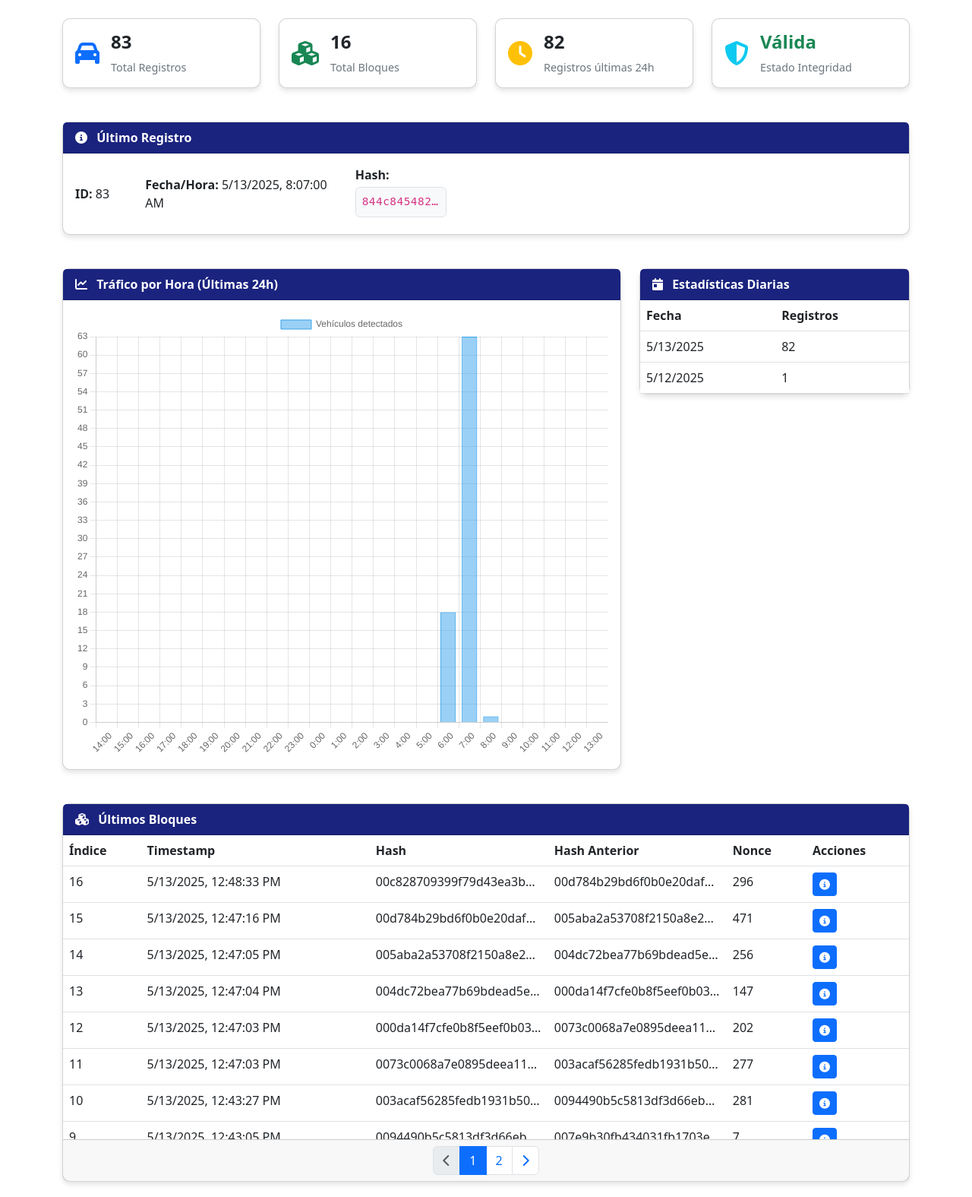
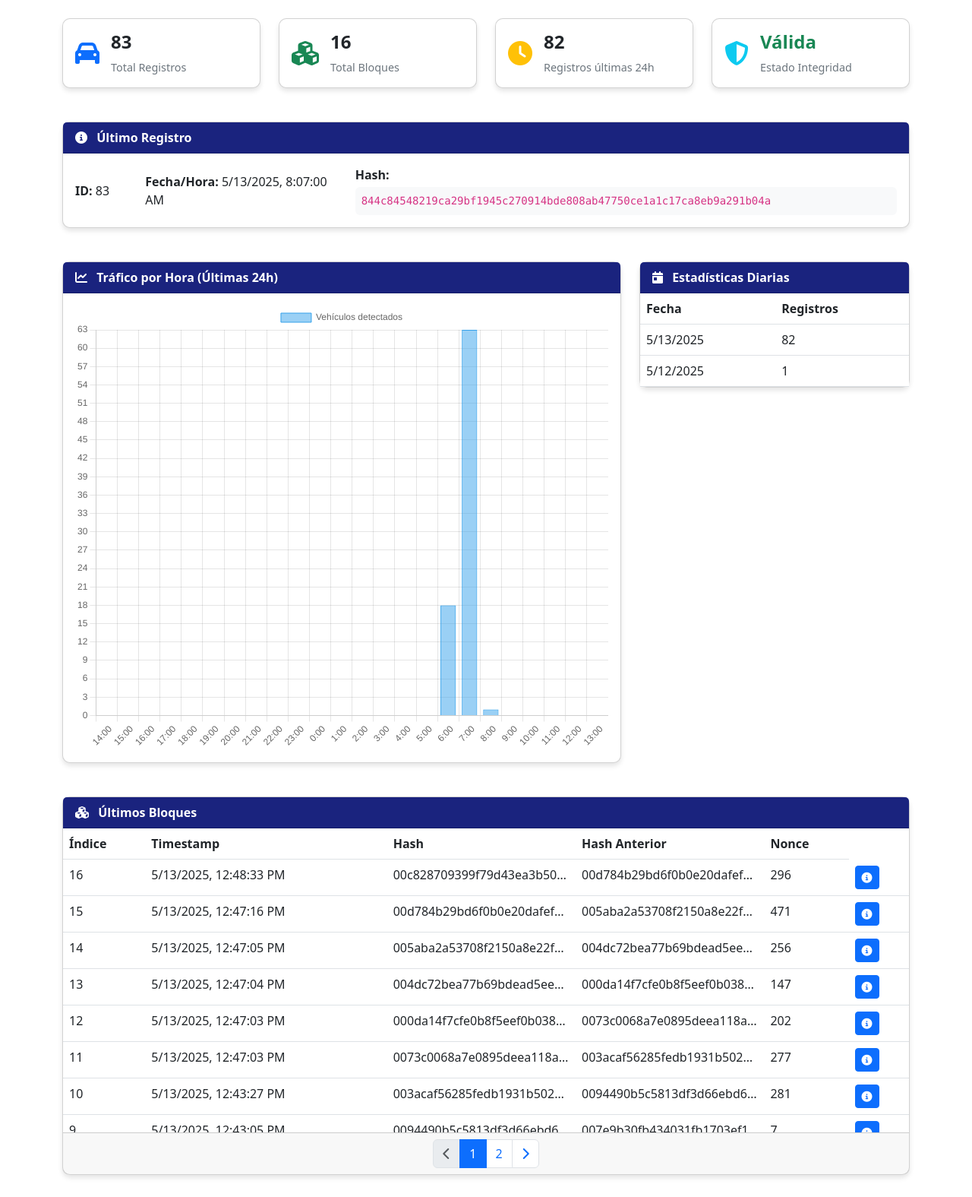
Before and after one commit to NavajaOff/ARDUINO, a Flask app: page / in a window 1280 px wide. Shown: the part 56-1631 px from the top of the page at 76% size. After the commit the page ends 1606 px from the top, so only its background shows below. Run offline with Flask 3, Linux system fonts and the light colour scheme; data comes from the database, SQL or seed files in the repository; data that the repository does not hold is empty; some libraries are stand-ins or nearby versions.

Commit message:
Arreglo en el diseño en index.html

```diff
--- a/src/View/Static/css/estilos.css
+++ b/src/View/Static/css/estilos.css
@@ -41,24 +41,6 @@
     overflow-y: auto;
 }
 
-/* Estilos para el hash en último registro */
-.hash-container {
-    max-width: 100%;
-    overflow-x: auto;
-}
-
-.hash-text {
-    font-family: monospace;
-    font-size: 0.9rem;
-    letter-spacing: 0.5px;
-    white-space: nowrap;
-    border: 1px solid #dee2e6;
-    overflow: hidden;
-    text-overflow: ellipsis;
-    max-width: 120px;
-    display: inline-block;
-}
-
 #loadingOverlay {
     position: fixed;
     top: 0;
--- a/src/View/Templates/index.html
+++ b/src/View/Templates/index.html
@@ -160,8 +160,8 @@
                             </div>
                             <div class="col-md-8">
                                 <strong>Hash:</strong>
-                                <div class="hash-container mt-1">
-                                    <code id="ultimoRegistroHash" class="hash-text p-2 bg-light rounded w-100 d-inline-block">
+                                <div class="mt-1">
+                                    <code id="ultimoRegistroHash" class="p-2 bg-light rounded w-100 d-inline-block">
                                         {{ stats.ultimo_registro.hash }}
                                     </code>
                                 </div>
@@ -232,12 +232,11 @@
                                         <th>Hash</th>
                                         <th>Hash Anterior</th>
                                         <th>Nonce</th>
-                                        <th>Acciones</th>
                                     </tr>
                                 </thead>
                                 <tbody id="bloquesTable">
                                     <tr>
-                                        <td colspan="6" class="text-center">Cargando bloques...</td>
+                                        <td colspan="5" class="text-center">Cargando bloques...</td>
                                     </tr>
                                 </tbody>
                             </table>
```
